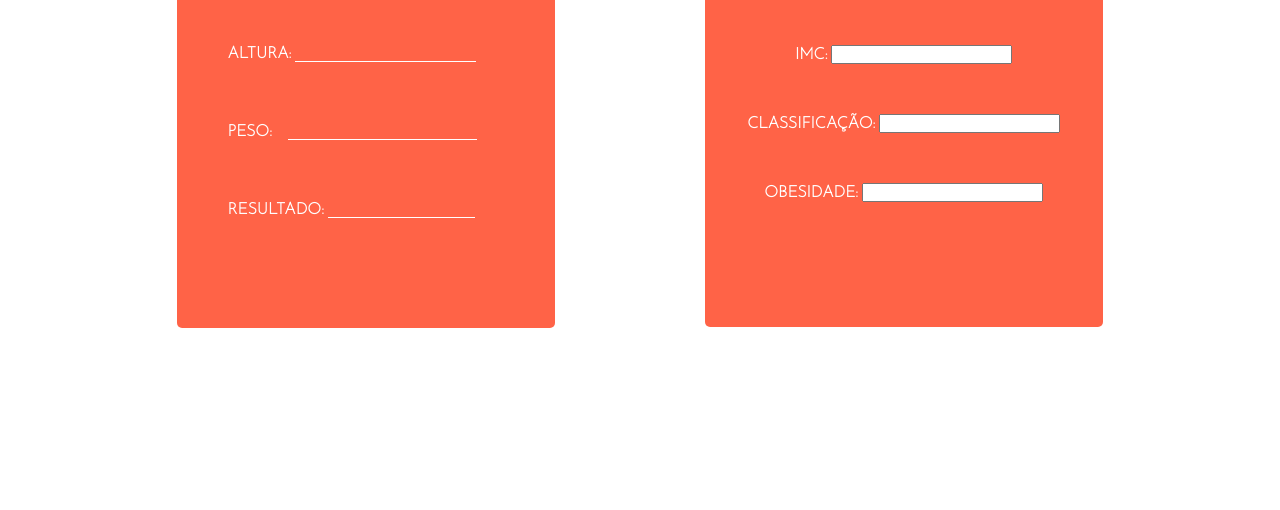
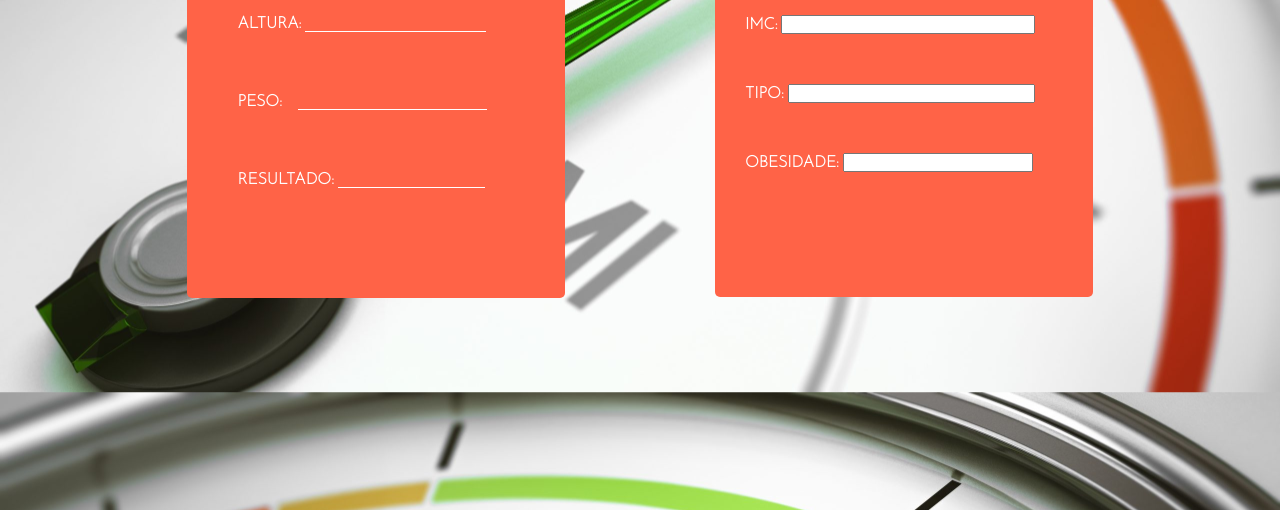
Before and after one commit to HugoMendess/Calculadora-IMC, a plain HTML site: page index.html in a window 1280 px wide. Shown: the part 290-800 px from the top of the page. Drawn offline with Linux system fonts and the light colour scheme; a web font is replaced by a local one.

Commit message:
Colocando img de fundo

```diff
--- a/css/style.css
+++ b/css/style.css
@@ -2,6 +2,12 @@
 	padding: 0;
 	margin: 0;
 	box-sizing: border-box;
+}
+
+body{
+	background-image: url("../img/fundo.jpg");
+	background-position: center;
+	background-size: cover;
 }
 
 
@@ -10,7 +16,7 @@
 	display: flex;
 	justify-content: center;
 	align-items: center;
-	margin-top: 200px;
+	margin-top: 170px;
 
 
 }
@@ -90,9 +96,9 @@ header{
 
 .content-div2{
 	background-color: tomato;
-	padding: 125px 40px;
+	padding: 125px 30px;
 	border-radius: 5px;
-	text-align: center;
+
 }
 
 .content-div2-titulo{
@@ -131,4 +137,16 @@ header{
 	color: #fff;
 }
 
+#content-campo-imc{
+	width: 80%;
+}
+
+#content-campo-classificao{
+	width: 78%;
+}
+
+#content-campo-obesidade{
+	width: 60%;
+}
+
 /*Criando estilo da div 2 - INICIO*/
--- a/index.html
+++ b/index.html
@@ -59,7 +59,7 @@
 					</div>
 
 					<div class="content-div2-classificacao">
-						<h4>CLASSIFICAÇÃO:</h4>
+						<h4>TIPO:</h4>
 						<input type="text" id="content-campo-classificao">
 					</div>
 
```
Also changed, not shown: img/fundo.jpg (added).
